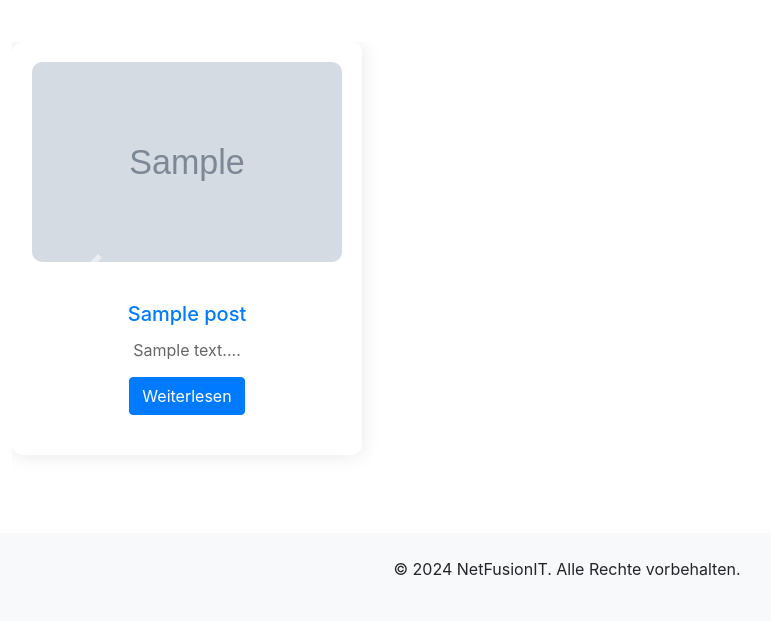
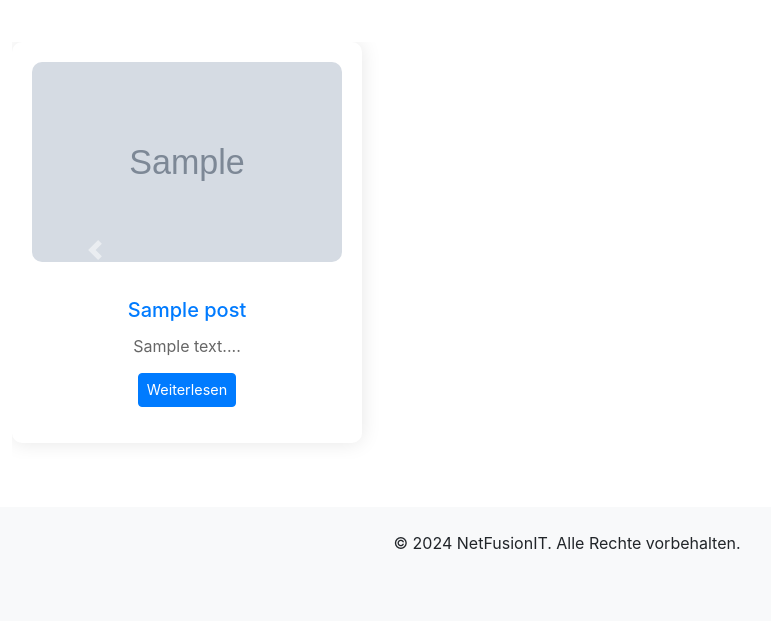
Before and after one commit to netfusionit/webseite_neu, a PHP site: page /blog-details.php in a window 1280 px wide. Shown: the part 352-973 px from the top of the page, without its empty margins (73-844 px from the left). After the commit the page ends 902 px from the top, so only its background shows below. Run offline with PHP 8.4, Linux system fonts and the light colour scheme; tables that the repository leaves empty or names only in its code hold one stand-in row (values such as "Sample post"); grey boxes marked "Sample" are stand-in pictures; some libraries are stand-ins or nearby versions.

Commit message:
Blog Optimiert

```diff
--- a/index.php
+++ b/index.php
@@ -324,14 +324,14 @@
         </div>
     </section><!-- /Services Section -->
 
-    <!-- Blog Section -->
+ <!-- Blog Section -->
     <section id="blog" class="blog section bg-light py-5">
         <div class="container section-title text-center" data-aos="fade-up">
             <h2>Aktuelle Meldungen</h2>
             <p>Lesen Sie unsere neuesten Nachrichten und Updates</p>
         </div>
         <div class="container">
-            <div class="row gy-4">
+            <div class="row gy-3">
                 <?php
                 include 'db.php';
 
--- a/styles.css
+++ b/styles.css
@@ -758,3 +758,25 @@
     border-radius: 0.2em;
     font-size: 0.8em;
 }
+.blog-item {
+    margin-bottom: 1rem;
+}
+
+    .blog-item .card-body {
+        padding: 1rem;
+    }
+
+    .blog-item img {
+        margin-bottom: 0.5rem;
+    }
+
+    .blog-item .badge {
+        margin-right: 0.3rem;
+        font-size: 0.8rem;
+        padding: 0.3rem 0.5rem;
+    }
+
+    .blog-item .btn {
+        padding: 0.3rem 0.5rem;
+        font-size: 0.9rem;
+    }
```
